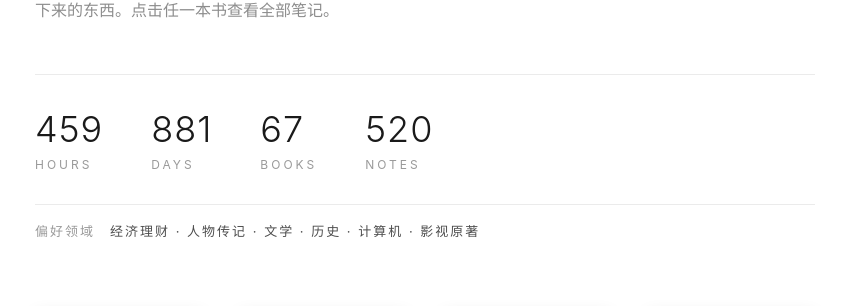
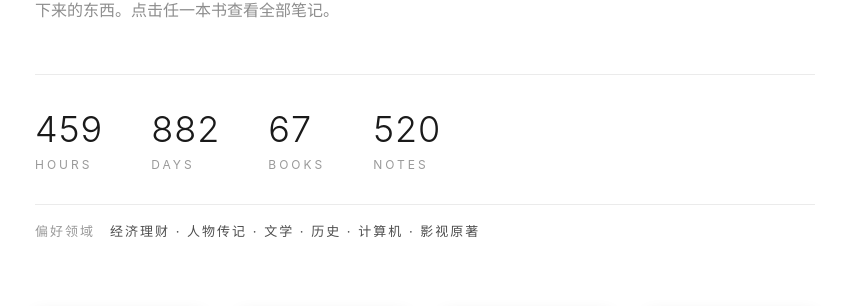
Before and after one commit to zhanjindong/yuanchu.ai, a Jekyll site: the page reading/index.html, which Jekyll copies as it is, in a window 1280 px wide and 900 px high. Shown: the part 280-586 px from the top of the window, without its empty margins (215-1064 px from the left). Built offline with Jekyll 4.4.1, drawn with Linux system fonts in a browser that asks for light colours; grey boxes are pictures that could not be loaded.

Commit message:
docs(reading): 自动同步微信读书笔记

```diff
--- a/reading/index.html
+++ b/reading/index.html
@@ -80,7 +80,7 @@
 
         <div class="stats">
             <div class="stat"><div class="num">459</div><div class="label">Hours</div></div>
-            <div class="stat"><div class="num">881</div><div class="label">Days</div></div>
+            <div class="stat"><div class="num">882</div><div class="label">Days</div></div>
             <div class="stat"><div class="num">67</div><div class="label">Books</div></div>
             <div class="stat"><div class="num">520</div><div class="label">Notes</div></div>
         </div>
```
